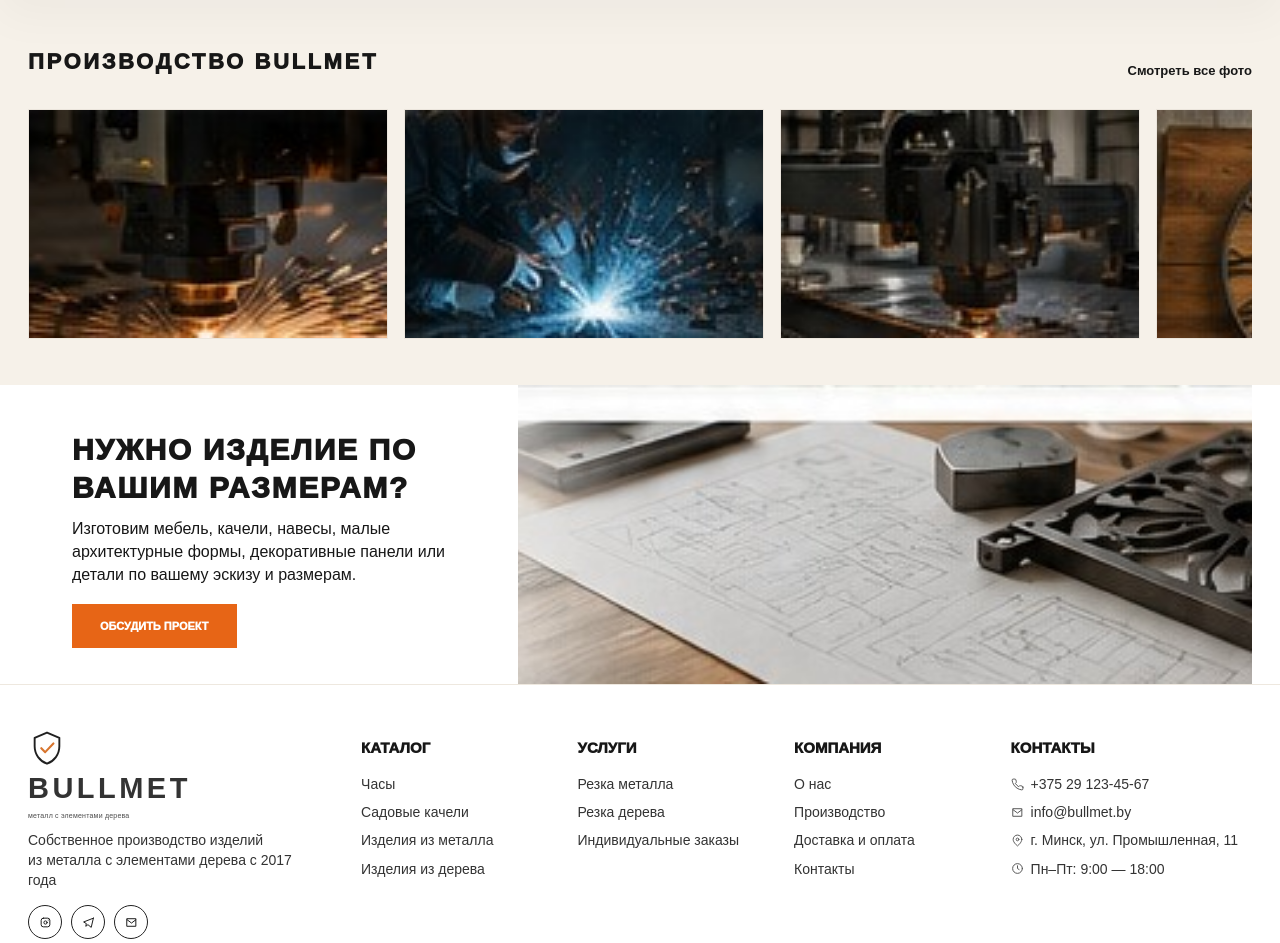
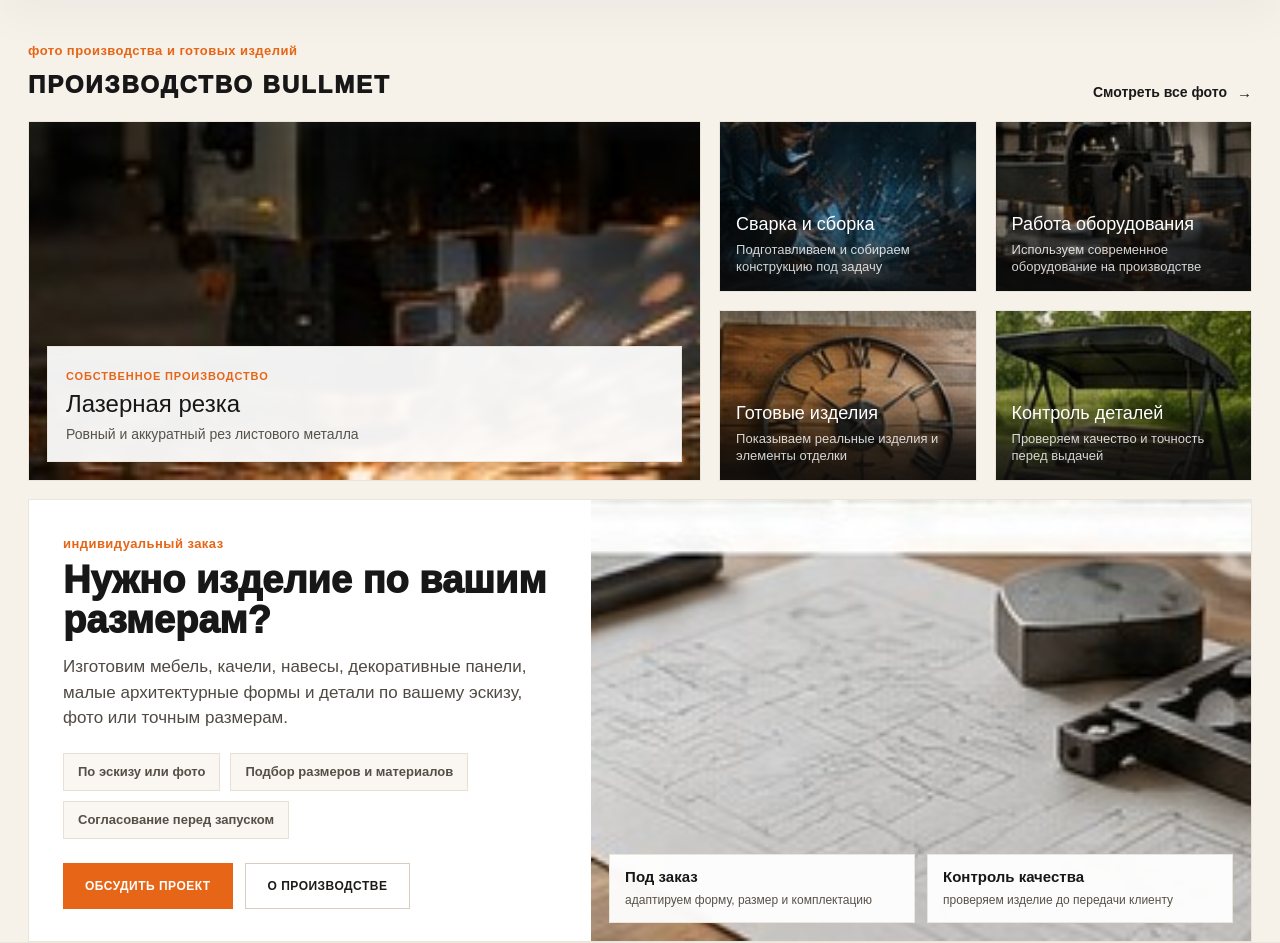
Before and after one commit to kurguzenko132/bullmet, a Next.js app: page / in a window 1280 px wide. Shown: the part 2507-3450 px from the top of the page. Built offline with nearby package versions, Linux system fonts and the light colour scheme; no server answers; the database is empty.

Commit message:
Redesign home production showcase and custom order CTA

```diff
--- a/app/page.tsx
+++ b/app/page.tsx
@@ -62,7 +62,14 @@ const workBenefits = [
   { icon: 'truck' as const, title: 'Доставка по Беларуси', desc: 'Аккуратно передаём заказ в нужный регион' }
 ];
 
-const gallery = [img.gallery1, img.gallery2, img.gallery3, img.gallery4, img.gallery5, img.gallery6];
+
+const productionGallery = [
+  { src: img.gallery1, title: 'Лазерная резка', note: 'Ровный и аккуратный рез листового металла' },
+  { src: img.gallery2, title: 'Сварка и сборка', note: 'Подготавливаем и собираем конструкцию под задачу' },
+  { src: img.gallery3, title: 'Работа оборудования', note: 'Используем современное оборудование на производстве' },
+  { src: img.gallery4, title: 'Готовые изделия', note: 'Показываем реальные изделия и элементы отделки' },
+  { src: img.gallery5, title: 'Контроль деталей', note: 'Проверяем качество и точность перед выдачей' }
+];
 
 function Lines({ value }: { value: string }) {
   return <>{value.split('\n').map((line) => <span key={line}>{line}</span>)}</>;
@@ -176,27 +183,70 @@ export default async function HomePage() {
           </div>
         </section>
 
-        <section className="home-container gallery-section">
-          <div className="section-head">
-            <h3>ПРОИЗВОДСТВО BULLMET</h3>
-            <Link href="/about">Смотреть все фото</Link>
+        <section className="home-container production-showcase-v2">
+          <div className="production-showcase-head-v2">
+            <div>
+              <p className="eyebrow">фото производства и готовых изделий</p>
+              <h3>ПРОИЗВОДСТВО BULLMET</h3>
+            </div>
+            <Link href="/about" className="production-showcase-link">Смотреть все фото</Link>
           </div>
-          <div className="gallery-slider" aria-label="Фото производства Bullmet">
-            {gallery.map((src, index) => (
-              <article className="gallery-slide" key={src}>
-                <img src={src} alt={`Производство Bullmet ${index + 1}`} />
-              </article>
-            ))}
+
+          <div className="production-showcase-grid-v2">
+            <article className="production-gallery-featured">
+              <img src={productionGallery[0].src} alt={productionGallery[0].title} />
+              <div className="production-gallery-featured-copy">
+                <span>Собственное производство</span>
+                <h4>{productionGallery[0].title}</h4>
+                <p>{productionGallery[0].note}</p>
+              </div>
+            </article>
+
+            <div className="production-gallery-list-v2">
+              {productionGallery.slice(1).map((item) => (
+                <article className="production-gallery-card-v2" key={item.src}>
+                  <img src={item.src} alt={item.title} />
+                  <div className="production-gallery-card-copy">
+                    <h4>{item.title}</h4>
+                    <p>{item.note}</p>
+                  </div>
+                </article>
+              ))}
+            </div>
           </div>
-        </section>
 
-        <section className="home-container cta-exact">
-          <div className="cta-copy">
-            <h2>НУЖНО ИЗДЕЛИЕ ПО ВАШИМ РАЗМЕРАМ?</h2>
-            <p>Изготовим мебель, качели, навесы, малые архитектурные формы, декоративные панели или детали по вашему эскизу и размерам.</p>
-            <Link href="/services#request">ОБСУДИТЬ ПРОЕКТ</Link>
+          <div className="production-cta-v2">
+            <div className="production-cta-copy-v2">
+              <p className="eyebrow">индивидуальный заказ</p>
+              <h2>Нужно изделие по вашим размерам?</h2>
+              <p>Изготовим мебель, качели, навесы, декоративные панели, малые архитектурные формы и детали по вашему эскизу, фото или точным размерам.</p>
+
+              <div className="production-cta-tags-v2">
+                <span>По эскизу или фото</span>
+                <span>Подбор размеров и материалов</span>
+                <span>Согласование перед запуском</span>
+              </div>
+
+              <div className="production-cta-actions-v2">
+                <Link href="/services#request" className="production-cta-primary">Обсудить проект</Link>
+                <Link href="/production" className="production-cta-secondary">О производстве</Link>
+              </div>
+            </div>
+
+            <div className="production-cta-visual-v2">
+              <img src={img.cta} alt="Изготовление по индивидуальным размерам" />
+              <div className="production-cta-facts-v2">
+                <article>
+                  <strong>Под заказ</strong>
+                  <span>адаптируем форму, размер и комплектацию</span>
+                </article>
+                <article>
+                  <strong>Контроль качества</strong>
+                  <span>проверяем изделие до передачи клиенту</span>
+                </article>
+              </div>
+            </div>
           </div>
-          <div className="cta-image"><img src={img.cta} alt="Изделие по вашим размерам" /></div>
         </section>
       </main>
       <Footer />
```
Also changed, not shown: app/globals.css.
